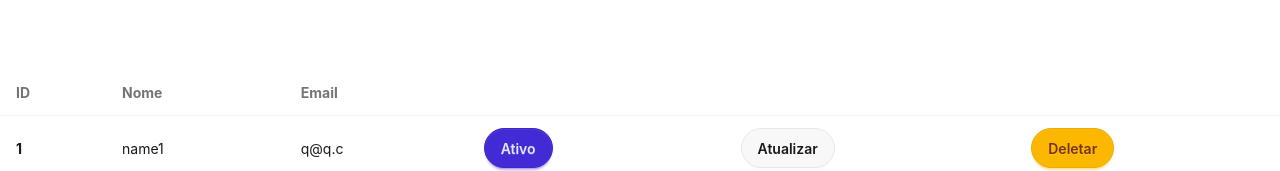
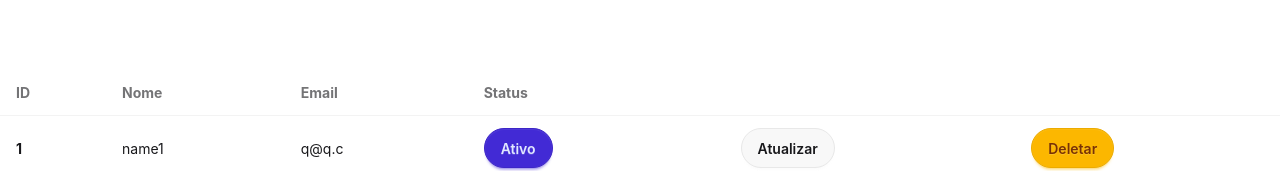
Before and after one commit to schmoetropin/basic_node_proj, a React (Vite) app in the folder crud-front/: page / in a window 1280 px wide. Shown: the part 187-358 px from the top of the page. Built offline with nearby package versions, Linux system fonts and the light colour scheme.

Commit message:
fix: handleOnsubmit modal

```diff
--- a/crud-front/src/components/Modal.tsx
+++ b/crud-front/src/components/Modal.tsx
@@ -11,13 +11,18 @@ export default function Modal({isOpen, onClose, mode, onSubmit}: ModalInterface)
     const [clNome, setClName] = useState<string>('');
     const [email, setEmail] = useState('');
 
+    const handleSubmit = async(e: any) => {
+        e.preventDefault();
+        onClose();
+    }
+
     return(
         <dialog id="my_modal_3" className="modal" open={isOpen} onClose={onClose}>
             <div className="modal-box">
                 <h3 className="font-bold text-lg py-4">
                     {mode == 'add' ? 'Adicionar' : 'Editar'}
                 </h3>
-                <form method="dialog">
+                <form method="dialog" onSubmit={handleSubmit}>
                     <button
                         className="btn btn-sm btn-circle btn-ghost absolute right-2 top-2"
                         onClick={() => {}}
--- a/crud-front/src/components/Tablelist.tsx
+++ b/crud-front/src/components/Tablelist.tsx
@@ -18,7 +18,7 @@ export default function Tablelist({onOpen}: TablelistInstance){
                         <th>ID</th>
                         <th>Nome</th>
                         <th>Email</th>
-                        <th></th>
+                        <th>Status</th>
                         <th></th>
                         <th></th>
                     </tr>
@@ -30,7 +30,9 @@ export default function Tablelist({onOpen}: TablelistInstance){
                             <td>{c.name}</td>
                             <td>{c.email}</td>
                             <td>
-                                    <button className={`btn rounded-full ${c.active ? 'btn-primary' : 'btn-secondary'}`}>
+                                <button
+                                    className={`btn rounded-full ${c.active ? 'btn-primary' : 'btn-secondary'}`}
+                                >
                                     {c.active ? 'Ativo' : 'Inativo'}
                                 </button>
                             </td>
```
Also changed, not shown: crud-front/src/App.tsx (indentation only). Lines whose indentation alone changed are shown as unchanged.
